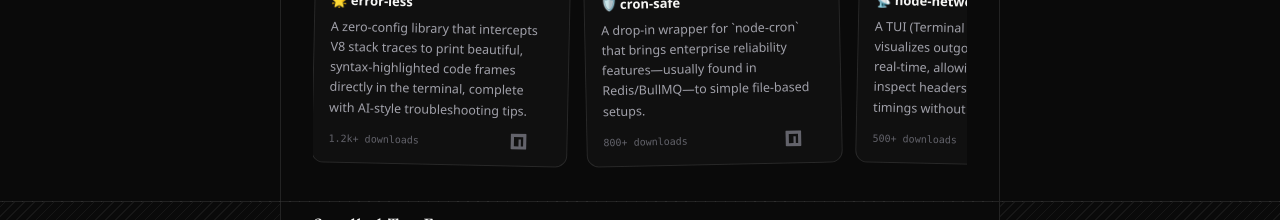
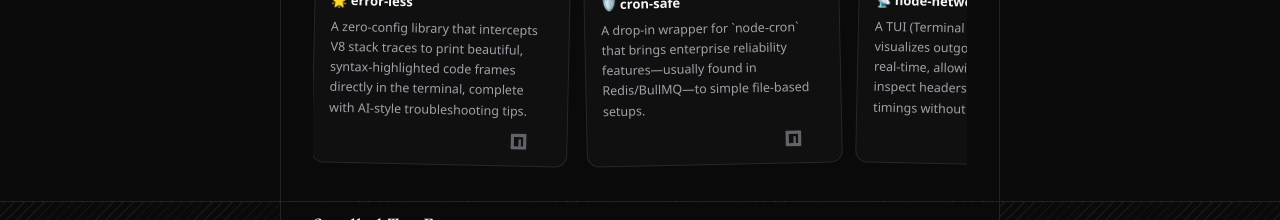
Before and after one commit to rohit-jsfreaky/new-portfolio, a React (Vite) app: page / in a window 1280 px wide. Shown: the part 6000-6220 px from the top of the page. Built offline with nearby package versions, Linux system fonts and the light colour scheme; no server answers; some icons are missing.

Commit message:
fix: update npm package downloads to use optional chaining

```diff
--- a/src/OnyxPortfolio.jsx
+++ b/src/OnyxPortfolio.jsx
@@ -407,7 +407,7 @@ const OnyxPortfolio = () => {
               </p>
               <p className="mt-1.5 text-[12.5px] leading-relaxed text-[var(--muted)]">{pkg.solution}</p>
               <div className="mt-3 flex items-center justify-between">
-                <span className="font-mono text-[10px] text-[var(--soft)]">{pkg.downloads} downloads</span>
+                <span className="font-mono text-[10px] text-[var(--soft)]">{pkg?.downloads}</span>
                 <span className="flex items-center gap-2 text-[var(--soft)]">
                   <a
                     href={pkg.npmLink}
--- a/src/constants/index.js
+++ b/src/constants/index.js
@@ -671,7 +671,6 @@ export const npmPackages = [
     image: "/assets/projects/error-less.png",
     npmLink: "https://www.npmjs.com/package/error-less",
     githubLink: "https://github.com/rohit-jsfreaky/error-less",
-    downloads: "1.2k+"
   },
   {
     id: 2,
@@ -685,7 +684,6 @@ export const npmPackages = [
     image: "/assets/projects/cron-safe.png",
     npmLink: "https://www.npmjs.com/package/cron-safe",
     githubLink: "https://github.com/rohit-jsfreaky/cron-safe",
-    downloads: "800+"
   },
   {
     id: 3,
@@ -699,7 +697,6 @@ export const npmPackages = [
     image: "/assets/projects/node-network-tab.png",
     npmLink: "https://www.npmjs.com/package/node-network-tab",
     githubLink: "https://github.com/rohit-jsfreaky/node-network-tab",
-    downloads: "500+"
   },
   {
     id: 4,
@@ -713,7 +710,6 @@ export const npmPackages = [
     image: "/assets/projects/express-rate-limit-redis-slim.png",
     npmLink: "https://www.npmjs.com/package/express-rate-limit-redis-slim",
     githubLink: "https://github.com/rohit-jsfreaky/express-rate-limit-redis-slim",
-    downloads: "2.5k+"
   },
   {
     id: 5,
@@ -727,7 +723,6 @@ export const npmPackages = [
     image: "/assets/projects/zod-to-mock-data.png",
     npmLink: "https://www.npmjs.com/package/zod-mock-data",
     githubLink: "https://github.com/rohit-jsfreaky/zod-mock-data",
-    downloads: "900+"
   }
 ];
 export const socials = [
```
